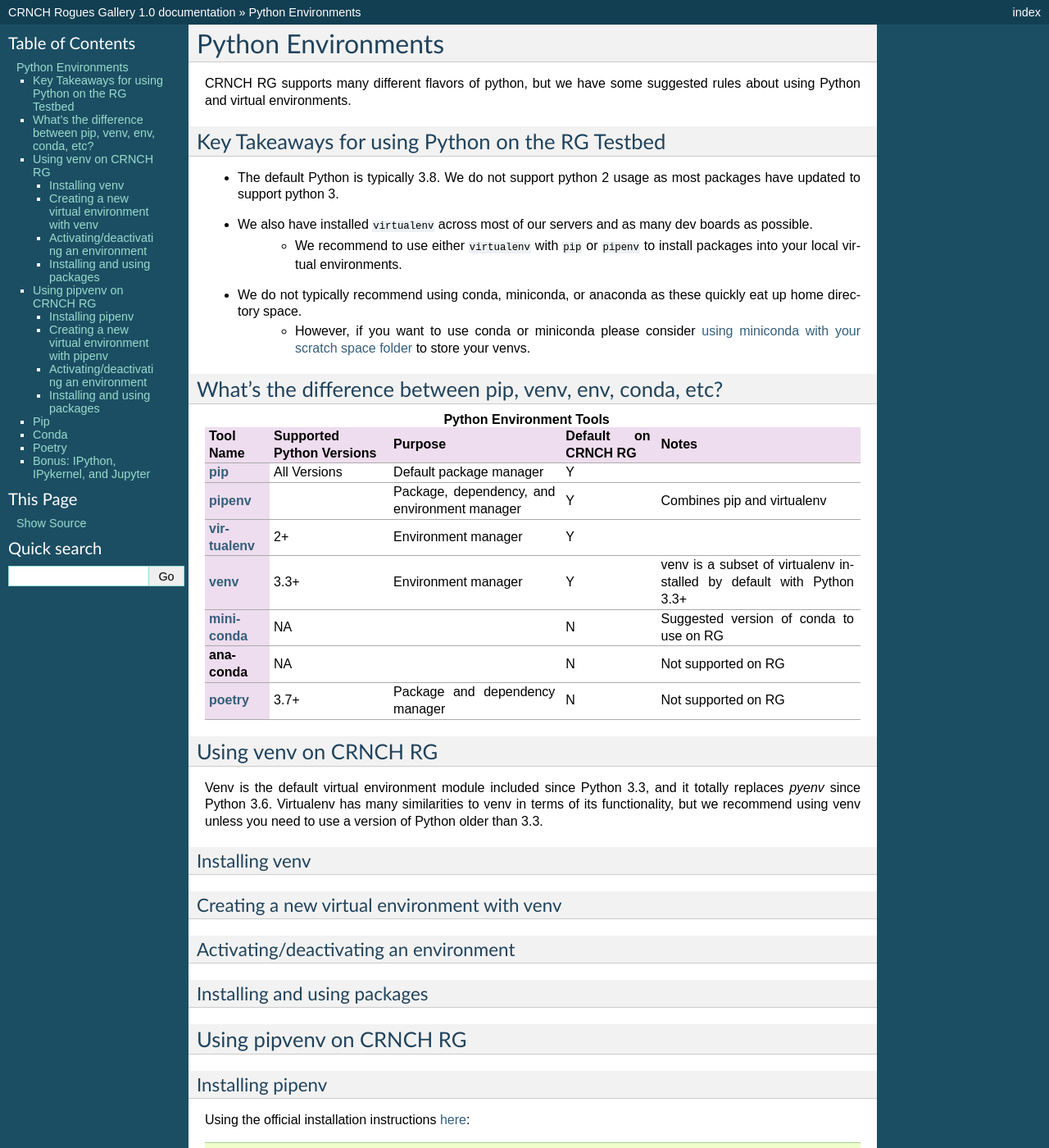
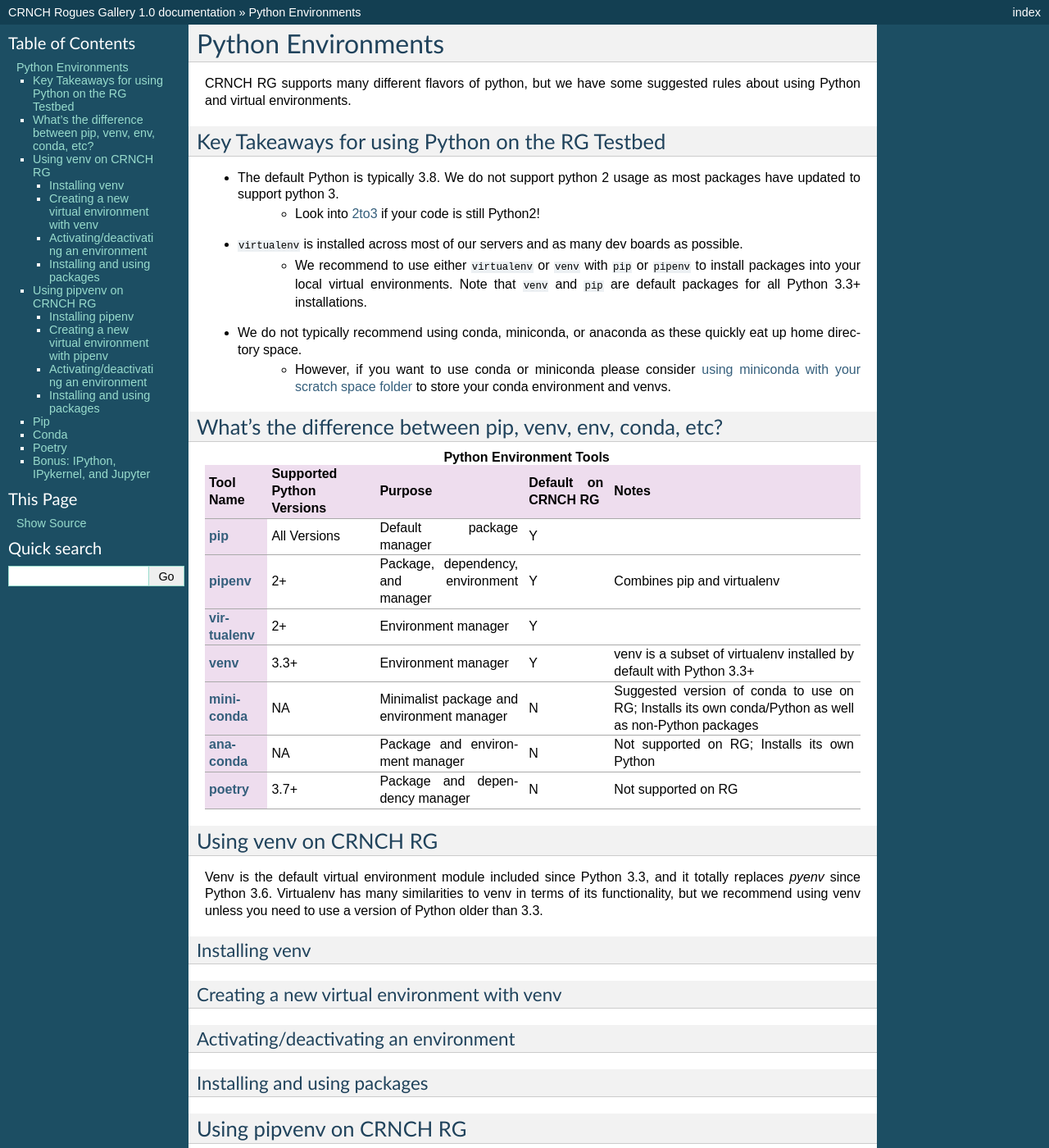
Before and after one commit to gt-crnch-rg/read-the-docs, a Sphinx documentation site: the page built from docs/general/python-environments.rst, in a window 1280 px wide and 1400 px high. Shown: the whole window at 82% size. Built offline with Sphinx 7.4.7, drawn with Linux system fonts in a browser that asks for light colours; pages that are not in the unit, such as notebooks, are missing from menus.

Commit message:
Update python-environments.rst

```diff
--- a/docs/general/python-environments.rst
+++ b/docs/general/python-environments.rst
@@ -8,10 +8,11 @@
 =============
 
 - The default Python is typically 3.8. We do not support python 2 usage as most packages have updated to support python 3.
-- We also have installed :code:`virtualenv` across most of our servers and as many dev boards as possible.
-    - We recommend to use either :code:`virtualenv` with :code:`pip` or :code:`pipenv` to install packages into your local virtual environments.
+    - Look into `2to3 <https://docs.python.org/3/library/2to3.html>`__ if your code is still Python2!
+- :code:`virtualenv` is installed across most of our servers and as many dev boards as possible.
+    - We recommend to use either :code:`virtualenv` or :code:`venv` with :code:`pip` or :code:`pipenv` to install packages into your local virtual environments. Note that :code:`venv` and :code:`pip` are default packages for all Python 3.3+ installations.
 - We do not typically recommend using conda, miniconda, or anaconda as these quickly eat up home directory space.
-    - However, if you want to use conda or miniconda please consider `using miniconda with your scratch space folder <https://gt-crnch-rg.readthedocs.io/en/main/general/rg-filesystems.html>`__ to store your venvs.
+    - However, if you want to use conda or miniconda please consider `using miniconda with your scratch space folder <https://gt-crnch-rg.readthedocs.io/en/main/general/rg-filesystems.html>`__ to store your conda environment and venvs.
 
 What's the difference between pip, venv, env, conda, etc?
 =============
@@ -32,7 +33,7 @@
       - Y
       -
     * - `pipenv <https://pypi.org/project/pipenv/>`__
-      -
+      - 2+
       - Package, dependency, and environment manager
       - Y
       - Combines pip and virtualenv
@@ -48,14 +49,14 @@
       - venv is a subset of virtualenv installed by default with Python 3.3+
     * - `miniconda <https://docs.conda.io/en/latest/miniconda.html>`__
       - NA
-      -
+      - Minimalist package and environment manager
       - N
-      - Suggested version of conda to use on RG
-    * - anaconda
+      - Suggested version of conda to use on RG; Installs its own conda/Python as well as non-Python packages
+    * - `anaconda <https://www.anaconda.com/>`__
       - NA
-      -
+      - Package and environment manager
       - N
-      - Not supported on RG
+      - Not supported on RG; Installs its own Python
     * - `poetry <https://python-poetry.org/>`__
       - 3.7+
       - Package and dependency manager
```
